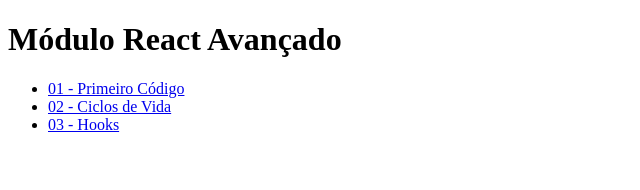
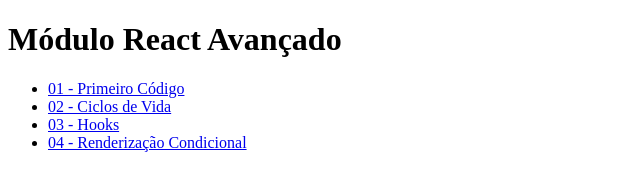
Before and after one commit to jonathanBenedito/modulo-react-avancado, a plain HTML site: page index.html in a window 1280 px wide. Shown: the whole page, without its empty margins (0-640 px from the left). Drawn offline with Linux system fonts and the light colour scheme.

Commit message:
Adicionado aula 4

```diff
--- a/index.html
+++ b/index.html
@@ -19,6 +19,9 @@
         <li>
             <a href="https://splendorous-zuccutto-f119a5.netlify.app/" target="_blank">03 - Hooks</a>
         </li>
+        <li>
+            <a href="https://majestic-youtiao-a4333a.netlify.app/" target="_blank">04 - Renderização Condicional</a>
+        </li>
     </ul>
 </body>
 </html>
```
Also changed, not shown: 1 other file.
